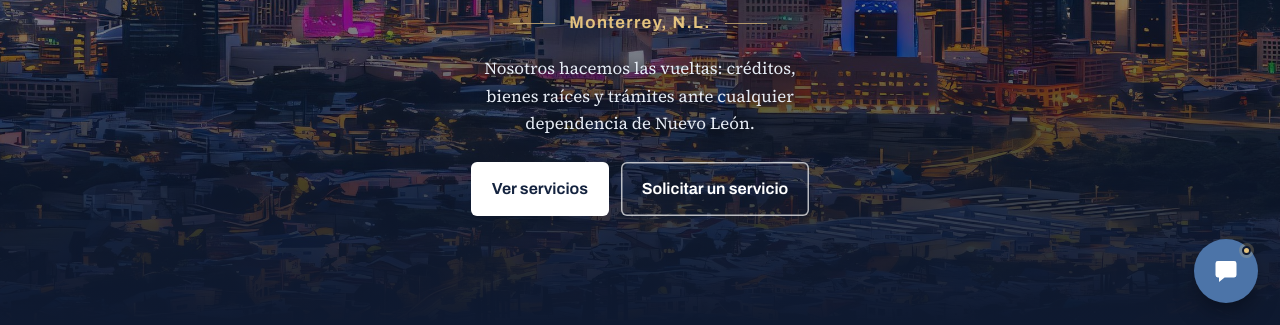
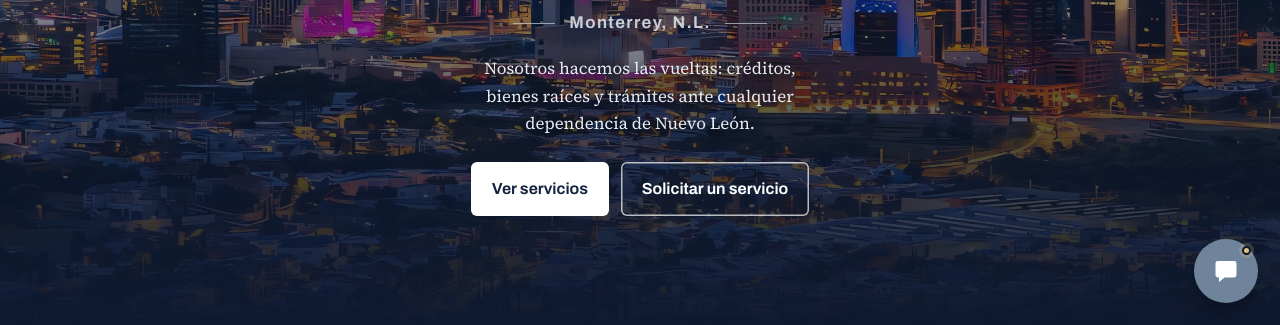
Before and after one commit to draguz-web/cfaip-web, a plain HTML site: page vista-previa/index.html in a window 1280 px wide. Shown: the part 475-800 px from the top of the page. Drawn offline with Linux system fonts and the light colour scheme.

Commit message:
Colores tomados del logo: azul grisáceo y gris plata en lugar del azul intenso y el dorado
Co-Authored-By: Claude Opus 5.5 <noreply@anthropic.com>
Claude-Session: https://claude.ai/code/session_01Eb37MmwNCtGFXMpDdVXHqY

```diff
--- a/vista-previa/index.html
+++ b/vista-previa/index.html
@@ -50,12 +50,12 @@
 <style>
 :root{
   --tinta:#14233F;
-  --acero:#4C74A8;
-  --acero-osc:#36598A;
+  --acero:#6F849B;
+  --acero-osc:#53677D;
   --papel:#F1F2EE;
   --hoja:#FFFFFF;
-  --manila:#E3C27E;
-  --manila-osc:#CFA95E;
+  --manila:#C9CFD6;
+  --manila-osc:#AFAFAE;
   --sello:#A8322B;
   --gris:#5B6270;
   --linea:#D5D8D0;
@@ -68,7 +68,7 @@
   --fondo-pie:#091224;
   --texto:#E6ECF5;
   --texto-2:#B4C1D6;
-  --enlace:#9DBDE6;
+  --enlace:#B3C3D4;
   --linea-osc:#26375A;
   color-scheme:dark;
 }
```
Also changed, not shown: vista-previa/aviso-de-privacidad.html (+1 -1 lines).
